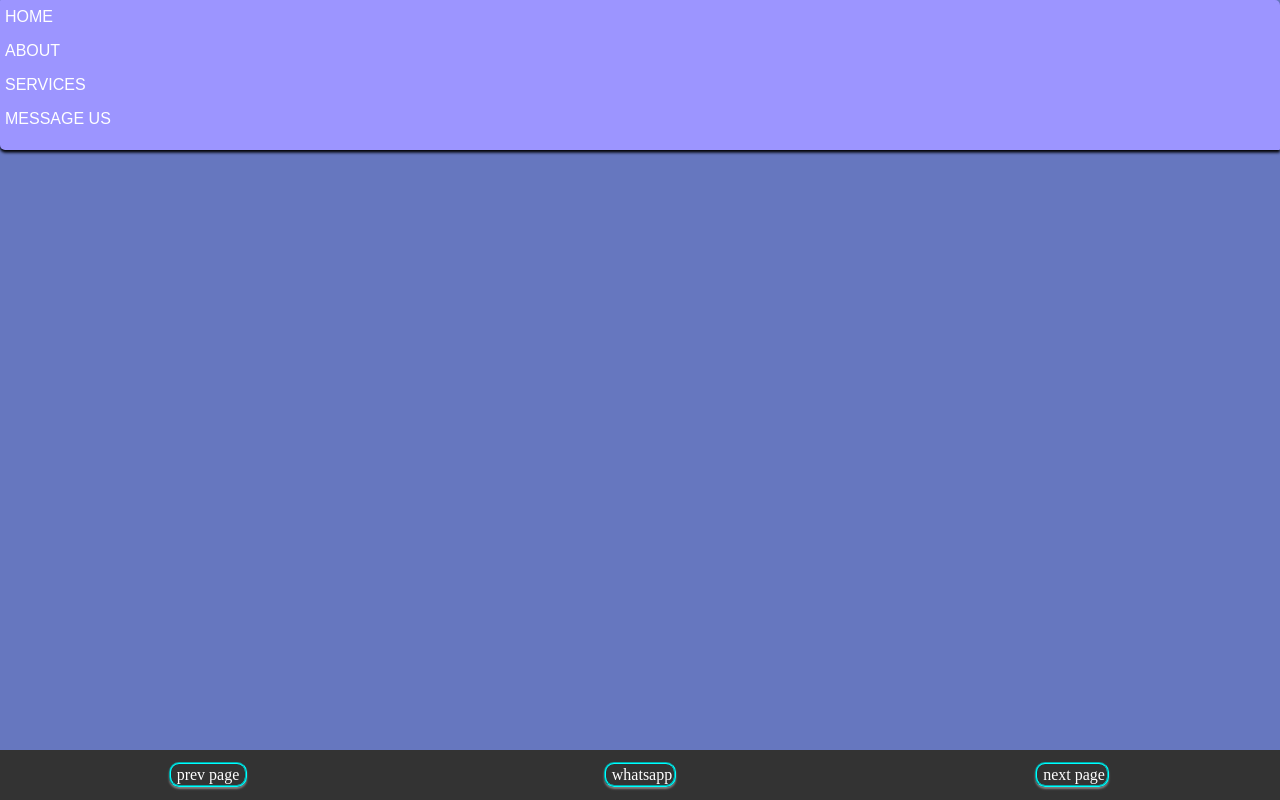
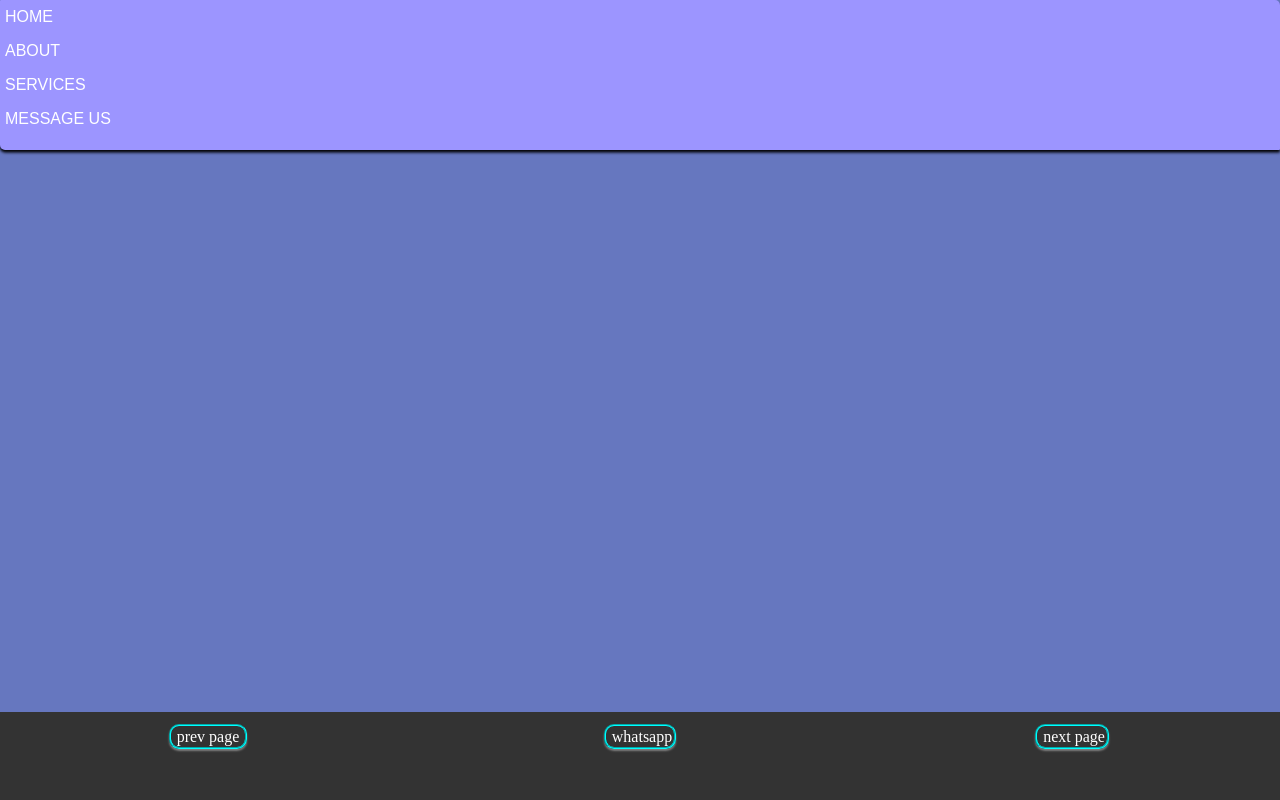
Before and after one commit to francisd360/-drop-down-menu-and-footer, a plain HTML site: page index.html in a window 1280 px wide. Drawn offline with Linux system fonts and the light colour scheme.

Commit message:
Update index.html

```diff
--- a/index.html
+++ b/index.html
@@ -170,7 +170,7 @@
         margin: 0 auto;
         padding: 0 auto;
         width: 100%;
-        height: auto;
+        height: 11vh;
     }
 
       li> a{
```
